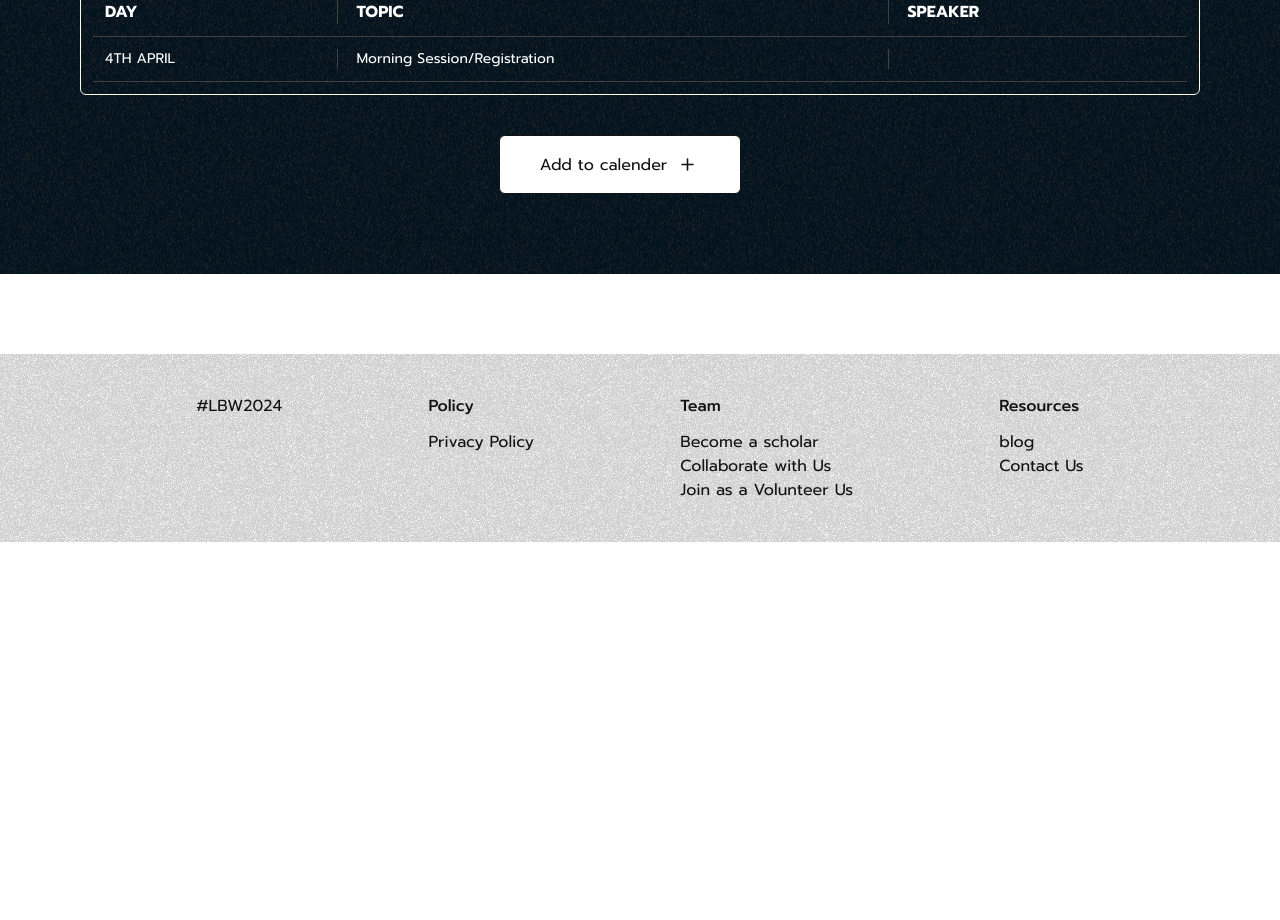
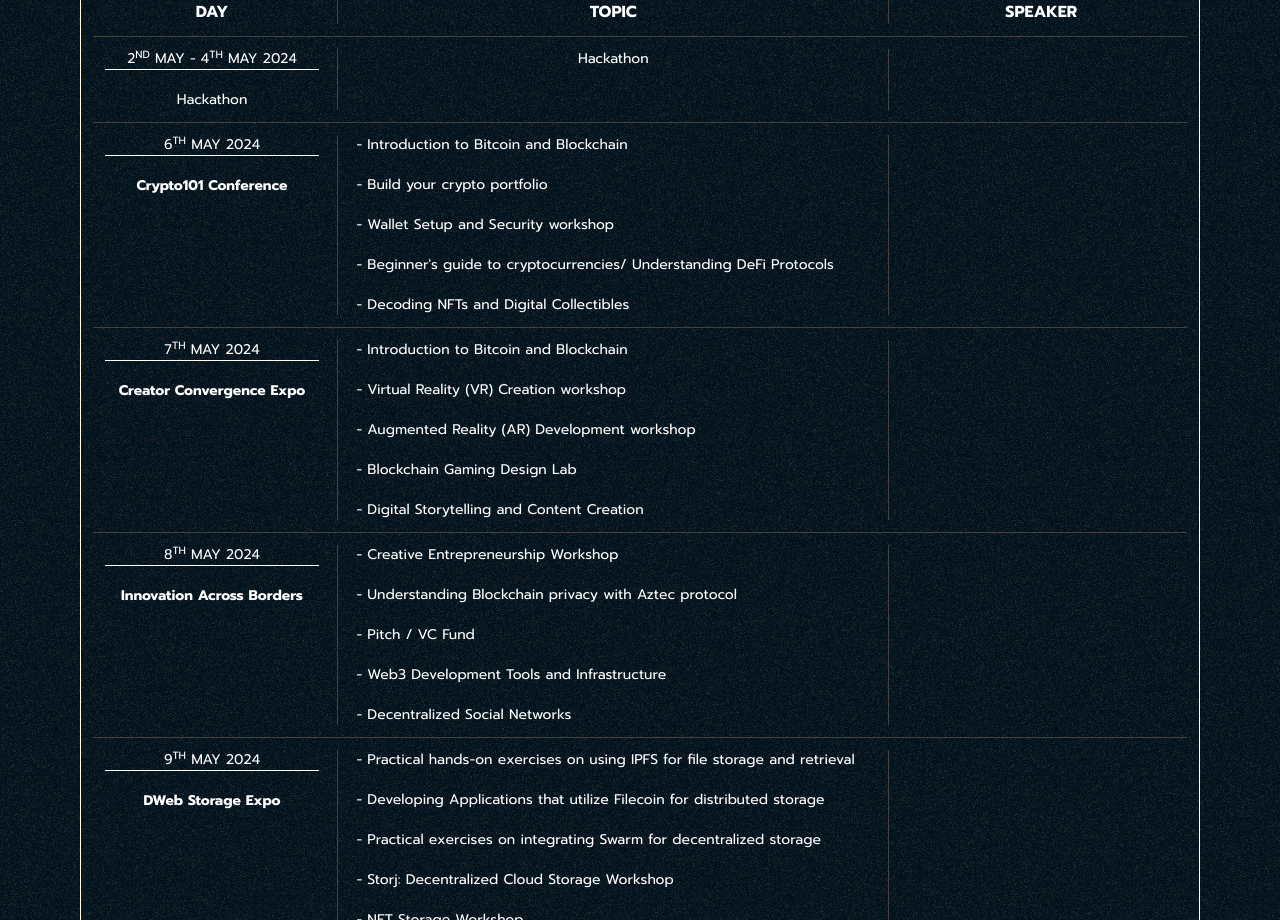
Before and after one commit to Lagos-Blockchain-Week/landingPage, a Next.js app: page / in a window 1280 px wide. Shown: the part 1880-2800 px from the top of the page. Before the commit the page ends 2422 px from the top, so only its background shows below. Built offline with nearby package versions, Linux system fonts and the light colour scheme.

Commit message:
Updated event schedule

```diff
--- a/src/components/EventSchedule.jsx
+++ b/src/components/EventSchedule.jsx
@@ -9,31 +9,145 @@
       <div className='mt-6 border border-[#FFFCE1] rounded-md p-3'>
         <div className='flex justify-between border-b border-[#414141] p-3 sm:text-sm'>
           <div className='w-[20%]'>
-            <p className='font-bold'>DAY</p>
+            <p className='font-bold text-center'>DAY</p>
           </div>
           <div className='border-r border-[#414141]'></div>
           <div className='w-[48%]'>
-            <p className='font-bold'>TOPIC</p>
+            <p className='font-bold text-center'>TOPIC</p>
           </div>
           <div className='border-r border-[#414141]'></div>
           <div className='w-[25%]'>
-            <p className='font-bold'>SPEAKER</p>
+            <p className='font-bold text-center'>SPEAKER</p>
           </div>
         </div>
 
         <div className='flex text-sm justify-between border-b border-[#414141] p-3 sm:text-xs'>
           <div className='w-[20%]'>
-            <p className=''>4TH APRIL</p>
+            <p className='text-center'>2<sup>ND</sup> MAY - 4<sup>TH</sup> MAY 2024</p><hr/><br/>
+            <p className='text-center'>Hackathon</p>
           </div>
           <div className='border-r border-[#414141]'></div>
           <div className='w-[48%]'>
-            <p className=''>Morning Session/Registration</p>
+            <p className='text-center'>Hackathon</p>
           </div>
           <div className='border-r border-[#414141]'></div>
           <div className='w-[25%]'>
             <p className=''></p>
           </div>
         </div>
+
+        <div className='flex text-sm justify-between border-b border-[#414141] p-3 sm:text-xs'>
+          <div className='w-[20%]'>
+            <p className='text-center'>6<sup>TH</sup> MAY 2024</p><hr/><br/>
+            <p className='text-center font-bold'>Crypto101 Conference</p>
+          </div>
+          <div className='border-r border-[#414141]'></div>
+          <div className='w-[48%]'>
+            <p className=''>- Introduction to Bitcoin and Blockchain</p><br/>
+            <p className=''>- Build your crypto portfolio</p><br/>
+            <p className=''>- Wallet Setup and Security workshop</p><br/>
+            <p className=''>- Beginner's guide to cryptocurrencies/ Understanding DeFi Protocols</p><br/>
+            <p className=''>- Decoding NFTs and Digital Collectibles</p>
+          </div>
+          <div className='border-r border-[#414141]'></div>
+          <div className='w-[25%]'>
+            <p className=''></p>
+          </div>
+        </div>
+        <div className='flex text-sm justify-between border-b border-[#414141] p-3 sm:text-xs'>
+          <div className='w-[20%]'>
+            <p className='text-center'>7<sup>TH</sup> MAY 2024</p><hr/><br/>
+            <p className='text-center font-bold'>Creator Convergence Expo</p>
+          </div>
+          <div className='border-r border-[#414141]'></div>
+          <div className='w-[48%]'>
+            <p className=''>- Introduction to Bitcoin and Blockchain</p><br/>
+            <p className=''>- Virtual Reality (VR) Creation workshop</p><br/>
+            <p className=''>- Augmented Reality (AR) Development workshop</p><br/>
+            <p className=''>- Blockchain Gaming Design Lab</p><br/>
+            <p className=''>- Digital Storytelling and Content Creation</p>
+          </div>
+          <div className='border-r border-[#414141]'></div>
+          <div className='w-[25%]'>
+            <p className=''></p>
+          </div>
+        </div>
+        <div className='flex text-sm justify-between border-b border-[#414141] p-3 sm:text-xs'>
+          <div className='w-[20%]'>
+            <p className='text-center'>8<sup>TH</sup> MAY 2024</p><hr/><br/>
+            <p className='text-center font-bold'>Innovation Across Borders</p>
+          </div>
+          <div className='border-r border-[#414141]'></div>
+          <div className='w-[48%]'>
+            <p className=''>- Creative Entrepreneurship Workshop</p><br/>
+            <p className=''>- Understanding Blockchain privacy with Aztec protocol</p><br/>
+            <p className=''>- Pitch / VC Fund</p><br/>
+            <p className=''>- Web3 Development Tools and Infrastructure</p><br/>
+            <p className=''>- Decentralized Social Networks</p>
+          </div>
+          <div className='border-r border-[#414141]'></div>
+          <div className='w-[25%]'>
+            <p className=''></p>
+          </div>
+        </div>
+
+        <div className='flex text-sm justify-between border-b border-[#414141] p-3 sm:text-xs'>
+          <div className='w-[20%]'>
+            <p className='text-center'>9<sup>TH</sup> MAY 2024</p><hr/><br/>
+            <p className='text-center font-bold'>DWeb Storage Expo</p>
+          </div>
+          <div className='border-r border-[#414141]'></div>
+          <div className='w-[48%]'>
+            <p className=''>- Practical hands-on exercises on using IPFS for file storage and retrieval</p><br/>
+            <p className=''>- Developing Applications that utilize Filecoin for distributed storage</p><br/>
+            <p className=''>- Practical exercises on integrating Swarm for decentralized storage</p><br/>
+            <p className=''>- Storj: Decentralized Cloud Storage Workshop</p><br/>
+            <p className=''>- NFT Storage Workshop</p>
+          </div>
+          <div className='border-r border-[#414141]'></div>
+          <div className='w-[25%]'>
+            <p className=''></p>
+          </div>
+        </div>
+        <div className='flex text-sm justify-between border-b border-[#414141] p-3 sm:text-xs'>
+          <div className='w-[20%]'>
+            <p className='text-center'>10<sup>TH</sup> MAY 2024</p><hr/><br/>
+            <p className='text-center font-bold'>Web3 BuiDLers Workshop</p>
+          </div>
+          <div className='border-r border-[#414141]'></div>
+          <div className='w-[48%]'>
+            <p className=''>- Interoperability and Bridges: Connecting Blockchains on Polkadot</p><br/>
+            <p className=''>- Developing Dapps on Optimistic Virtual Machine (OVM)</p><br/>
+            <p className=''>- Hermez Layer 2: Practical Workshop on zk-rollups</p><br/>
+            <p className=''>- DeFi on StarkWare: Optimizing and Scaling Finance Applications</p><br/>
+            <p className=''>- zkTube: Bridging Ethereum with Layer 2 zkRollup</p>
+
+          </div>
+          <div className='border-r border-[#414141]'></div>
+          <div className='w-[25%]'>
+            <p className=''></p>
+          </div>
+        </div>
+
+        <div className='flex text-sm justify-between border-b border-[#414141] p-3 sm:text-xs'>
+          <div className='w-[20%]'>
+            <p className='text-center'>11<sup>TH</sup> MAY 2024</p><hr/><br/>
+            <p className='text-center font-bold'>Web3 BuiDLers Summit</p>
+          </div>
+          <div className='border-r border-[#414141]'></div>
+          <div className='w-[48%]'>
+            <p className=''>- Analyzing Data Trends with The Graph</p><br/>
+            <p className=''>- Advanced Smart Contract Development on Ethereum</p><br/>
+            <p className=''>- Rust Programming for Solana Smart Contracts</p><br/>
+            <p className=''>- Polygon PoS Chain: Staking and validator Node Setup</p><br/>
+            <p className=''>- Liquidity Pool Management with Aave</p>
+          </div>
+          <div className='border-r border-[#414141]'></div>
+          <div className='w-[25%]'>
+            <p className=''></p>
+          </div>
+        </div>
+
       </div>
       <div className='flex justify-center mt-10'>
         <button className="flex p-4 sm:w-full lg:mr-10 border justify-center rounded-md bg-white text-[#131313] px-10">
--- a/src/components/HeaderNav.js
+++ b/src/components/HeaderNav.js
@@ -21,7 +21,7 @@
       <header className=" flex justify-center w-full bg-transparent text-white">
         {/* items-center justify-between edit this */}
         <div className="lg:py-2 py-4 px-4 flex items-center justify-between lg:w-[70%] w-[89%]  border-solid rounded-2xl border-white border-[1px]">
-          <p className="mr-[64px] cursor-pointer">#LBW2024</p>
+          <p className="mr-[64px] cursor-pointer font-bold">#LBW2024</p>
           <div className="lg:flex hidden items-center gap-x-8 text-sm">
             <a href="https://bit.ly/Hack-LBW-2024" target="_blank">
               <p className="my-5 text-sm cursor-pointer">Hackathon</p>
@@ -38,7 +38,7 @@
             <Link to="speaker" smooth={true} duration={500}>
               <p className="cursor-pointer">Pitch</p>
             </Link>
-            <a href="https://bit.ly/LBW-BECOMEASPONSOR" target="_blank" className="cursor-pointer ml-[64px] py-3 px-12 text-[#000000] text-xl font-bold  bg-white rounded">Sponsor Us</a>
+            <a href="https://bit.ly/LBW-BECOMEASPONSOR" target="_blank" className="cursor-pointer ml-[64px] py-3 px-12 text-[#000000] text-lg font-bold  bg-white rounded">Sponsor Us</a>
           </div>
           <img
             onClick={() => openNav()}
```
